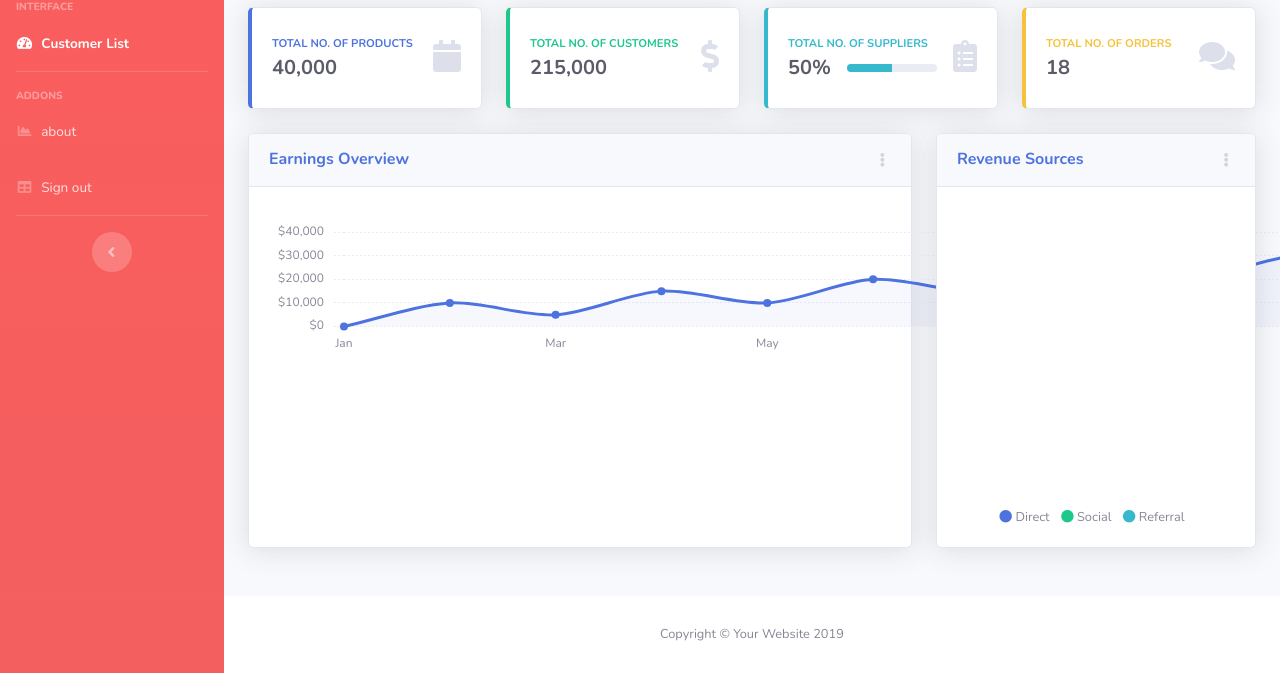
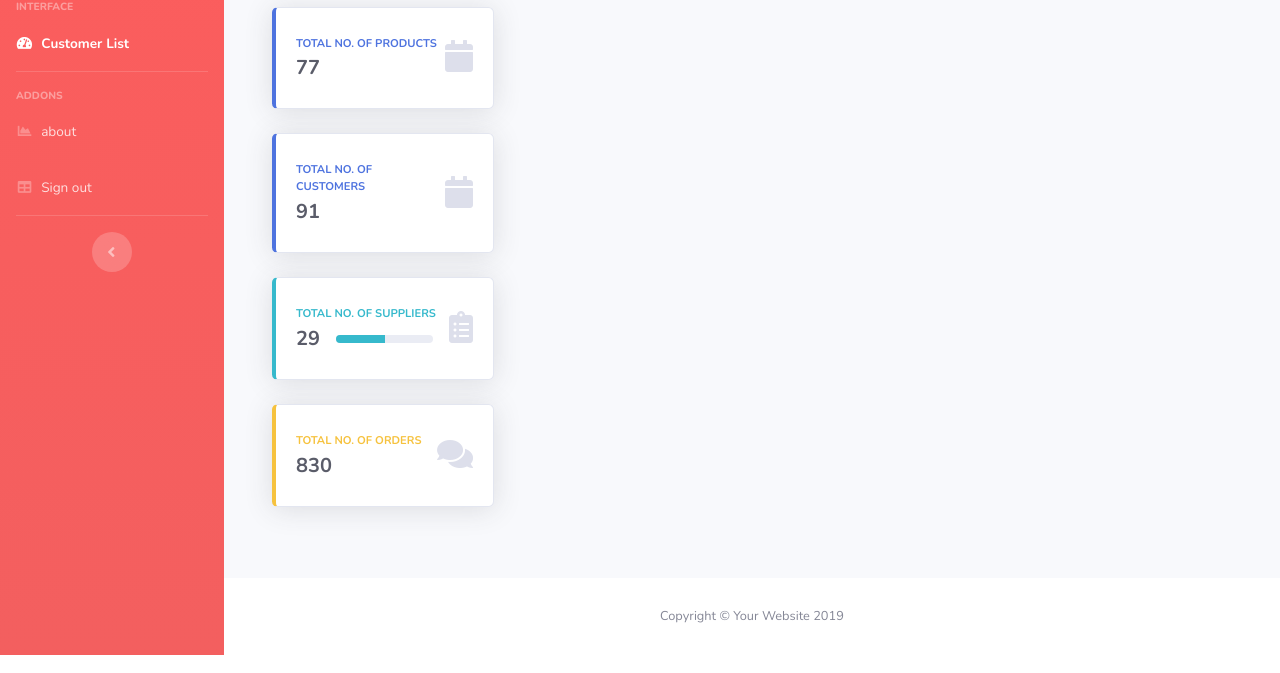
Before and after one commit to alosirise/project_webapp2, a website with bundled scripts: page dashboard.html in a window 1280 px wide. Shown: the part 145-818 px from the top of the page. Built offline with nearby package versions, Linux system fonts and the light colour scheme.

Commit message:
dashboard suscess
แก้ แดชบอร์ดให้ตรงกับ Json

```diff
--- a/dashboard.html
+++ b/dashboard.html
@@ -135,11 +135,10 @@
           <!-- Page Heading -->
           <div class="d-sm-flex align-items-center justify-content-between mb-4">
             <h1 class="h3 mb-0 text-gray-800">Dashboard</h1>
-            <a href="#" class="d-none d-sm-inline-block btn btn-sm btn-primary shadow-sm"><i class="fas fa-download fa-sm text-white-50"></i> Generate Report</a>
           </div>
 
-          <!-- Content Row -->
-          <div class="row">
+          <!-- Content column -->
+          <div class="col-lg-12 mb-4">
 
             <!-- Total No. of Products -->
             <div class="col-xl-3 col-md-6 mb-4">
@@ -149,7 +148,10 @@
                     <div class="col mr-2">
                       <div class="text-xs font-weight-bold text-primary text-uppercase mb-1">Total No. of Products
                       </div>
-                      <div class="h5 mb-0 font-weight-bold text-gray-800">40,000</div>
+                      <div class="h5 mb-0 font-weight-bold text-gray-800" id =dashproducts>
+
+
+                      </div>
                     </div>
                     <div class="col-auto">
                       <i class="fas fa-calendar fa-2x text-gray-300"></i>
@@ -161,15 +163,19 @@
 
             <!-- Total No. of Customers -->
             <div class="col-xl-3 col-md-6 mb-4">
-              <div class="card border-left-success shadow h-100 py-2">
+              <div class="card border-left-primary shadow h-100 py-2">
                 <div class="card-body">
                   <div class="row no-gutters align-items-center">
                     <div class="col mr-2">
-                      <div class="text-xs font-weight-bold text-success text-uppercase mb-1">Total No. of Customers</div>
-                      <div class="h5 mb-0 font-weight-bold text-gray-800">215,000</div>
+                      <div class="text-xs font-weight-bold text-primary text-uppercase mb-1">Total No. of Customers
+                      </div>
+                      <div class="h5 mb-0 font-weight-bold text-gray-800" id =dashcustomers>
+
+
+                      </div>
                     </div>
                     <div class="col-auto">
-                      <i class="fas fa-dollar-sign fa-2x text-gray-300"></i>
+                      <i class="fas fa-calendar fa-2x text-gray-300"></i>
                     </div>
                   </div>
                 </div>
@@ -185,7 +191,10 @@
                       <div class="text-xs font-weight-bold text-info text-uppercase mb-1">Total No. of Suppliers</div>
                       <div class="row no-gutters align-items-center">
                         <div class="col-auto">
-                          <div class="h5 mb-0 mr-3 font-weight-bold text-gray-800">50%</div>
+                          <div class="h5 mb-0 mr-3 font-weight-bold text-gray-800" id=dashsuppliers>
+
+
+                          </div>
                         </div>
                         <div class="col">
                           <div class="progress progress-sm mr-2">
@@ -209,7 +218,7 @@
                   <div class="row no-gutters align-items-center">
                     <div class="col mr-2">
                       <div class="text-xs font-weight-bold text-warning text-uppercase mb-1">Total No. of Orders</div>
-                      <div class="h5 mb-0 font-weight-bold text-gray-800">18</div>
+                      <div class="h5 mb-0 font-weight-bold text-gray-800" id=dashorders></div>
                     </div>
                     <div class="col-auto">
                       <i class="fas fa-comments fa-2x text-gray-300"></i>
@@ -220,84 +229,13 @@
             </div>
           </div>
 
-          <!-- Content Row -->
-
-          <div class="row">
-
-            <!-- Area Chart -->
-            <div class="col-xl-8 col-lg-7">
-              <div class="card shadow mb-4">
-                <!-- Card Header - Dropdown -->
-                <div class="card-header py-3 d-flex flex-row align-items-center justify-content-between">
-                  <h6 class="m-0 font-weight-bold text-primary">Earnings Overview</h6>
-                  <div class="dropdown no-arrow">
-                    <a class="dropdown-toggle" href="#" role="button" id="dropdownMenuLink" data-toggle="dropdown" aria-haspopup="true" aria-expanded="false">
-                      <i class="fas fa-ellipsis-v fa-sm fa-fw text-gray-400"></i>
-                    </a>
-                    <div class="dropdown-menu dropdown-menu-right shadow animated--fade-in" aria-labelledby="dropdownMenuLink">
-                      <div class="dropdown-header">Dropdown Header:</div>
-                      <a class="dropdown-item" href="#">Action</a>
-                      <a class="dropdown-item" href="#">Another action</a>
-                      <div class="dropdown-divider"></div>
-                      <a class="dropdown-item" href="#">Something else here</a>
-                    </div>
-                  </div>
-                </div>
-                <!-- Card Body -->
-                <div class="card-body">
-                  <div class="chart-area">
-                    <canvas id="myAreaChart"></canvas>
-                  </div>
-                </div>
-              </div>
-            </div>
-
-            <!-- Pie Chart -->
-            <div class="col-xl-4 col-lg-5">
-              <div class="card shadow mb-4">
-                <!-- Card Header - Dropdown -->
-                <div class="card-header py-3 d-flex flex-row align-items-center justify-content-between">
-                  <h6 class="m-0 font-weight-bold text-primary">Revenue Sources</h6>
-                  <div class="dropdown no-arrow">
-                    <a class="dropdown-toggle" href="#" role="button" id="dropdownMenuLink" data-toggle="dropdown" aria-haspopup="true" aria-expanded="false">
-                      <i class="fas fa-ellipsis-v fa-sm fa-fw text-gray-400"></i>
-                    </a>
-                    <div class="dropdown-menu dropdown-menu-right shadow animated--fade-in" aria-labelledby="dropdownMenuLink">
-                      <div class="dropdown-header">Dropdown Header:</div>
-                      <a class="dropdown-item" href="#">Action</a>
-                      <a class="dropdown-item" href="#">Another action</a>
-                      <div class="dropdown-divider"></div>
-                      <a class="dropdown-item" href="#">Something else here</a>
-                    </div>
-                  </div>
-                </div>
-                <!-- Card Body -->
-                <div class="card-body">
-                  <div class="chart-pie pt-4 pb-2">
-                    <canvas id="myPieChart"></canvas>
-                  </div>
-                  <div class="mt-4 text-center small">
-                    <span class="mr-2">
-                      <i class="fas fa-circle text-primary"></i> Direct
-                    </span>
-                    <span class="mr-2">
-                      <i class="fas fa-circle text-success"></i> Social
-                    </span>
-                    <span class="mr-2">
-                      <i class="fas fa-circle text-info"></i> Referral
-                    </span>
-                  </div>
-                </div>
-              </div>
-            </div>
-          </div>
 
 
-            <!-- Content Column -->
-            <div class="col-lg-6 mb-4">
 
 
-            </div>
+
+
+
 
         </div>
         <!-- /.container-fluid -->
--- a/dashboard.js
+++ b/dashboard.js
@@ -1,11 +1,45 @@
 $(function () {
 
+    $.get("data/products.json", function (data) {
+        var x = 0;
+        for (var i = 0; i < data.length; i++) {
+            x = x + 1;
+        }
+        $("#dashproducts").append(x);
+
+    });
 
 
+    $.get("data/customers.json", function (data) {
+
+        var x = 0;
+        for (var i = 0; i < (data.customerJson).length; i++) {
+            x = x + 1;
+        }
+        $("#dashcustomers").append(x);
+
+    });
 
 
+    $.get("data/suppliers.json", function (data) {
 
+        var x = 0;
+        for (var i = 0; i < data.length; i++) {
+            x = x + 1;
+        }
+        $("#dashsuppliers").append(x);
 
+    });
+
+    $.get("data/orders.json", function (data) {
+
+        var x = 0;
+        for (var i = 0; i < data.length; i++) {
+            x = x + 1;
+        }
+        $("#dashorders").append(x);
+
+    });
 
 
 });
```
